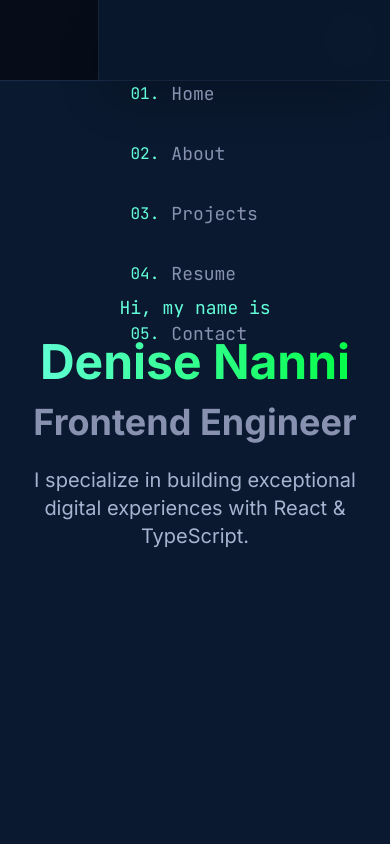
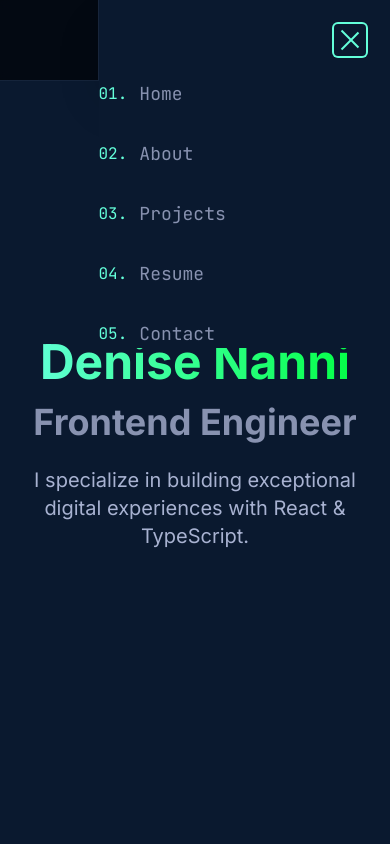
Before and after one commit to denisenanni/devdenise, a React (Vite) app: page / in a window 390 px wide. Both pictures are taken after a click on the button "Open menu". Shown: the top 844 px of the page. Built offline with nearby package versions, Linux system fonts and the light colour scheme.

Commit message:
navbar fix mobile

```diff
--- a/src/components/Navbar.tsx
+++ b/src/components/Navbar.tsx
@@ -41,7 +41,7 @@
   }, [isMobileMenuOpen, closeMobileMenu]);
 
   return (
-    <nav className="fixed top-0 w-full glass border-b border-slate-400/20 z-50 animate-slide-down">
+    <nav className="fixed top-0 w-full bg-navy-900/95 backdrop-blur-md border-b border-slate-400/20 z-50 animate-slide-down">
       <div className="max-w-6xl mx-auto px-6">
         {/* Desktop Navigation */}
         <ul className="hidden md:flex justify-center md:justify-end space-x-8 py-6">
@@ -60,7 +60,7 @@
         </ul>
 
         {/* Mobile Hamburger Button */}
-        <div className="flex md:hidden justify-end py-6">
+        <div className="flex md:hidden justify-end py-6 relative z-[60]">
           <button
             onClick={toggleMobileMenu}
             className="relative w-8 h-8 flex flex-col justify-center items-center gap-1.5 focus:outline-none focus:ring-2 focus:ring-primary-400 rounded"
@@ -68,7 +68,9 @@
             aria-expanded={isMobileMenuOpen}
           >
             <motion.span
-              animate={isMobileMenuOpen ? { rotate: 45, y: 7 } : { rotate: 0, y: 0 }}
+              animate={
+                isMobileMenuOpen ? { rotate: 45, y: 7 } : { rotate: 0, y: 0 }
+              }
               className="w-6 h-0.5 bg-primary-400 transition-all"
             />
             <motion.span
@@ -76,7 +78,9 @@
               className="w-6 h-0.5 bg-primary-400 transition-all"
             />
             <motion.span
-              animate={isMobileMenuOpen ? { rotate: -45, y: -7 } : { rotate: 0, y: 0 }}
+              animate={
+                isMobileMenuOpen ? { rotate: -45, y: -7 } : { rotate: 0, y: 0 }
+              }
               className="w-6 h-0.5 bg-primary-400 transition-all"
             />
           </button>
@@ -93,7 +97,7 @@
               animate={{ opacity: 1 }}
               exit={{ opacity: 0 }}
               onClick={closeMobileMenu}
-              className="fixed inset-0 bg-black/60 backdrop-blur-sm z-40 md:hidden"
+              className="fixed inset-0 bg-black/60 backdrop-blur-sm z-50 md:hidden"
               aria-hidden="true"
             />
 
@@ -103,10 +107,10 @@
               animate={{ x: 0 }}
               exit={{ x: "100%" }}
               transition={{ type: "tween", duration: 0.3 }}
-              className="fixed top-0 right-0 h-full w-3/4 max-w-sm bg-navy-900/95 backdrop-blur-md border-l border-slate-400/20 z-50 md:hidden shadow-2xl"
+              className="fixed top-0 right-0 h-full w-3/4 max-w-sm bg-navy-900 border-l border-slate-400/20 z-[55] md:hidden shadow-2xl"
             >
-              <div className="flex flex-col h-full pt-20 px-8">
-                <nav aria-label="Mobile navigation">
+              <div className="flex flex-col h-full pt-20 bg-navy-900">
+                <nav aria-label="Mobile navigation" className="bg-navy-900">
                   <ul className="flex flex-col space-y-8">
                     {links.map((link, index) => (
                       <motion.li
```
